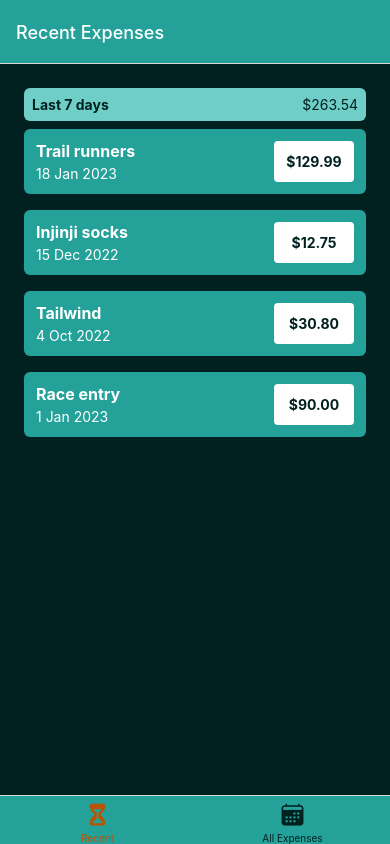
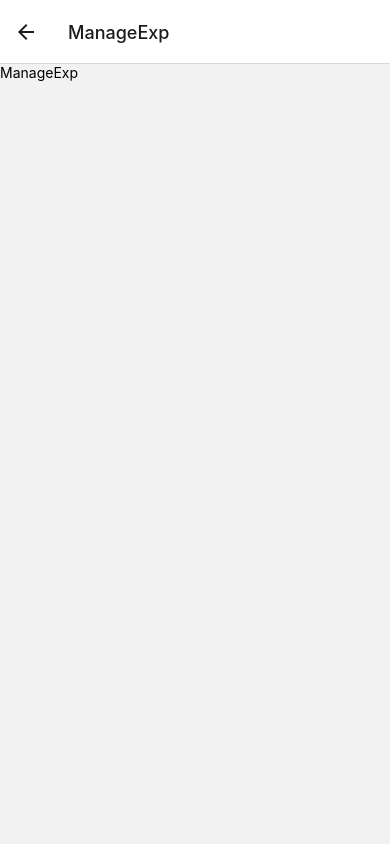
Before and after one commit to alleycaaat/expense-tracker, a React Native app: screen /ManageExp in a window 390 px wide. Built offline with nearby package versions, Linux system fonts and the light colour scheme.

Commit message:
added header button to ManageExp

```diff
--- a/App.js
+++ b/App.js
@@ -1,14 +1,15 @@
 import { StatusBar } from 'expo-status-bar';
-import { StyleSheet } from 'react-native';
 import { NavigationContainer } from '@react-navigation/native';
 import { createNativeStackNavigator } from '@react-navigation/native-stack';
 import { createBottomTabNavigator } from '@react-navigation/bottom-tabs';
+
 import { Ionicons } from '@expo/vector-icons';
+import { GlobalStyles } from './constants/styles';
 
 import ManageExp from './screens/ManageExp';
 import AllExp from './screens/AllExp';
 import RecentExp from './screens/RecentExp';
-import { GlobalStyles } from './constants/styles';
+import IconBtn from './components/UI/IconBtn';
 
 const Stack = createNativeStackNavigator();
 const Tabs = createBottomTabNavigator();
@@ -16,13 +17,20 @@ const Tabs = createBottomTabNavigator();
 function ExpOverview() {
   return (
     <Tabs.Navigator
-      screenOptions={{
+      screenOptions={({ navigation }) => ({
         headerStyle: { backgroundColor: GlobalStyles.colors.primary },
         headerTintColor: 'white',
         tabBarStyle: { backgroundColor: GlobalStyles.colors.primary },
         tabBarActiveTintColor: GlobalStyles.colors.darkestaccent,
-        tabBarInactiveTintColor: GlobalStyles.colors.darkest
-      }}>
+        tabBarInactiveTintColor: GlobalStyles.colors.darkest,
+        headerRight: () =>
+          <IconBtn
+            icon='add'
+            size={31}
+            color={GlobalStyles.colors.darkest}
+            onPress={() => { navigation.navigate('ManageExp'); }}
+          />
+      })}>
       <Tabs.Screen
         name='RecentExpenses'
         component={RecentExp}
@@ -58,18 +66,13 @@ export default function App() {
       <StatusBar style="auto" />
       <NavigationContainer>
         <Stack.Navigator>
-          <Stack.Screen name='ExpensesOverview'
+          <Stack.Screen name='ExpOverview'
             component={ExpOverview}
             options={{ headerShown: false }}
           />
-          <Stack.Screen name='ManageExpenses' component={ManageExp} />
+          <Stack.Screen name='ManageExp' component={ManageExp} />
         </Stack.Navigator>
       </NavigationContainer>
     </>
   );
 }
-
-const styles = StyleSheet.create({
-  container: {
-  },
-});
--- a/components/ExpItem.js
+++ b/components/ExpItem.js
@@ -1,10 +1,18 @@
 import { Pressable, View, Text, StyleSheet } from 'react-native';
+import { useNavigation } from '@react-navigation/native';
 import { GlobalStyles } from '../constants/styles';
 import { getFormatDate } from '../util/date';
 
 function ExpItem({ item }) {
+    const nav = useNavigation();
+    function pressHandler() {
+        nav.navigate('ManageExp');
+    }
     return (
-        <Pressable>
+        <Pressable
+            onPress={pressHandler}
+            style={({ pressed }) => pressed && styles.pressed}
+        >
             <View style={styles.item}>
                 <View>
                     <Text style={[styles.text, styles.desc]}>{item.desc}</Text>
@@ -50,5 +58,8 @@ const styles = StyleSheet.create({
     amt: {
         color: GlobalStyles.colors.darkest,
         fontWeight: 'bold',
-    }
+    },
+    pressed: {
+        opacity: 0.5,
+    },
 });
--- a/components/ExpOutput/ExpOutput.js
+++ b/components/ExpOutput/ExpOutput.js
@@ -1,4 +1,4 @@
-import { View, Text, StyleSheet } from 'react-native';
+import { View, StyleSheet } from 'react-native';
 
 import ExpList from './ExpList';
 import ExpSummary from './ExpSummary';
--- /dev/null
+++ b/components/UI/IconBtn.js
@@ -0,0 +1,31 @@
+import { Pressable, StyleSheet, View } from 'react-native';
+import { Ionicons } from '@expo/vector-icons';
+
+function IconBtn({ icon, size, color, onPress }) {
+    return (
+        <Pressable
+            onPress={onPress}
+            style={({ pressed }) => pressed && styles.pressed}>
+            <View style={styles.wrapper}>
+                <Ionicons
+                    name={icon}
+                    size={size}
+                    color={color}
+                />
+            </View>
+        </Pressable>
+    );
+}
+
+export default IconBtn;
+
+const styles = StyleSheet.create({
+    wrapper: {
+        borderRadius: 24,
+        padding: 6,
+        margin: 8,
+    },
+    pressed: {
+        opacity: 0.5,
+    },
+});
--- a/screens/ManageExp.js
+++ b/screens/ManageExp.js
@@ -2,12 +2,12 @@ import { StyleSheet, Text } from 'react-native';
 
 function ManageExp() {
     return (
-<Text>ManageExp</Text>
-)
+        <Text>ManageExp</Text>
+    );
 }
 
 export default ManageExp;
 
 const styles = StyleSheet.create({
 
-})
+});
--- a/screens/RecentExp.js
+++ b/screens/RecentExp.js
@@ -1,4 +1,4 @@
-import { StyleSheet, Text } from 'react-native';
+import { StyleSheet} from 'react-native';
 import ExpOutput from '../components/ExpOutput/ExpOutput';
 
 function RecentExp() {
```
